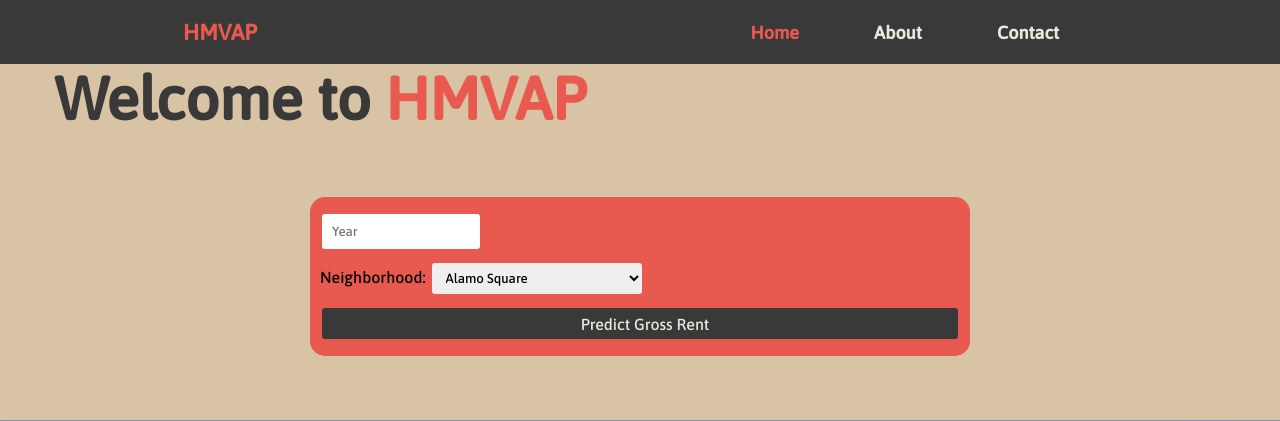
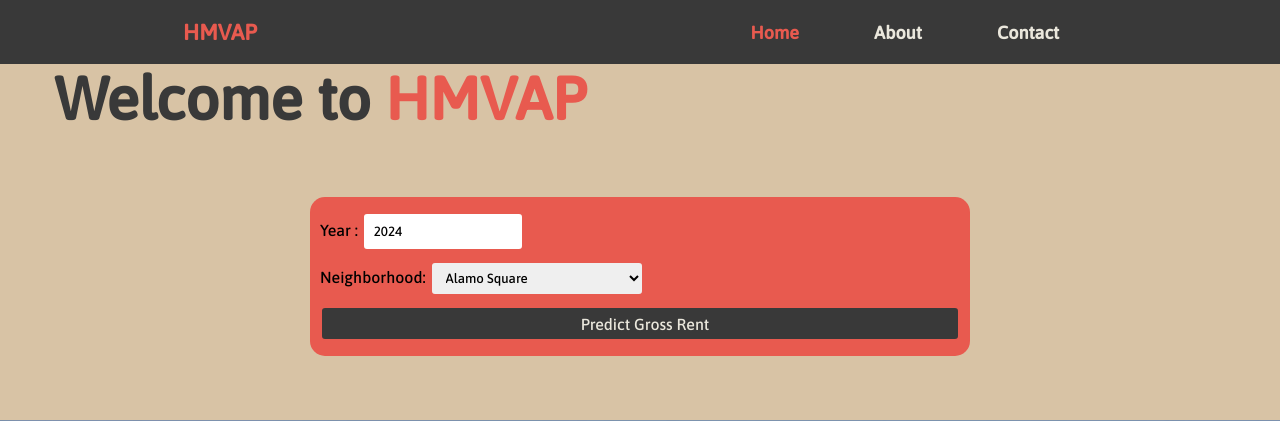
Before and after one commit to Ahm3dGI1/housing-market-visualization-and-prediction, a Flask app: page / in a window 1280 px wide. Shown: the top 421 px of the page. Run offline with Flask 3, Linux system fonts and the light colour scheme; parts of the project's set-up code (start-up, migrations or seed data) failed here and were passed over.

Commit message:
default year value

```diff
--- a/static/css/neighborhood_style.css
+++ b/static/css/neighborhood_style.css
@@ -4,6 +4,7 @@
     padding: 20px;
     margin: 20px auto;
     max-width: 600px;
+    margin-top: 8vh;
     box-shadow: 0 0 10px rgba(0,0,0,0.1);
 }
 
--- a/templates/about.html
+++ b/templates/about.html
@@ -4,7 +4,8 @@
         <meta charset="UTF-8">
         <title>HMVAP | About</title>
         <!-- CSS -->
-        <link rel="stylesheet" href="../static/css/style.css">
+        <link rel="stylesheet" href="{{ url_for('static', filename='css/style.css') }}">
+
         <!-- Tab Icon -->
         <link rel="icon" href="../static/assets/trends/av_housing_units_per_year.png">
         <!-- Fonts -->
--- a/templates/home.html
+++ b/templates/home.html
@@ -14,7 +14,7 @@
     <body>
         <!-- Nav -->
         <nav class="nav" id="nav">
-            <div class="logo">HMVAP</div>
+            <a class="logo" href="/">HMVAP</a>
 
             <ul class="nav-links">
                 <li class="nav-item" id="ho">
@@ -42,13 +42,18 @@
 
         <!-- New form for user inputs -->
         <form action="/" method="post" class="search">
-            <input class="search-bar" type="number" name="year" placeholder="Year" required><br>
+            <div class="form-group">
+                <label for="year">Year :</label>
+                <input class="search-bar" type="number" name="year" id="year" value="2024" required><br>
+            </div>
+            <div class="form-group">
                 <label for="neighborhood">Neighborhood:</label>
                 <select class="search-bar" name="neighborhood" id="neighborhood" required>
                     {% for neighborhood in neighborhoods %}
                         <option value="{{ neighborhood }}">{{ neighborhood }}</option>
                     {% endfor %}
                 </select><br>
+            </div>
             <button class="search-btn" type="submit">Predict Gross Rent</button>
         </form>
         {% if predicted_rent %}
```
Also changed, not shown: templates/neighborhood_info.html (+26 -0 lines). Lines whose indentation alone changed are shown as unchanged.
